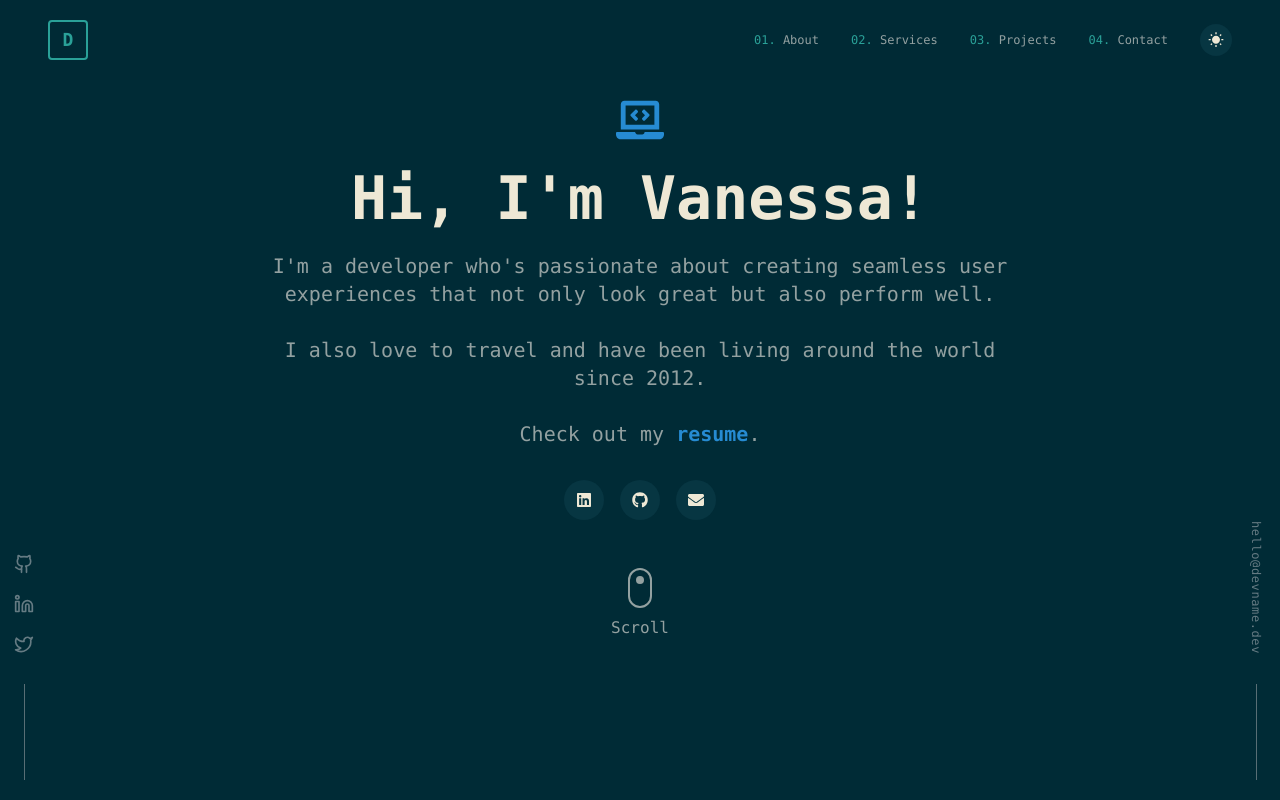
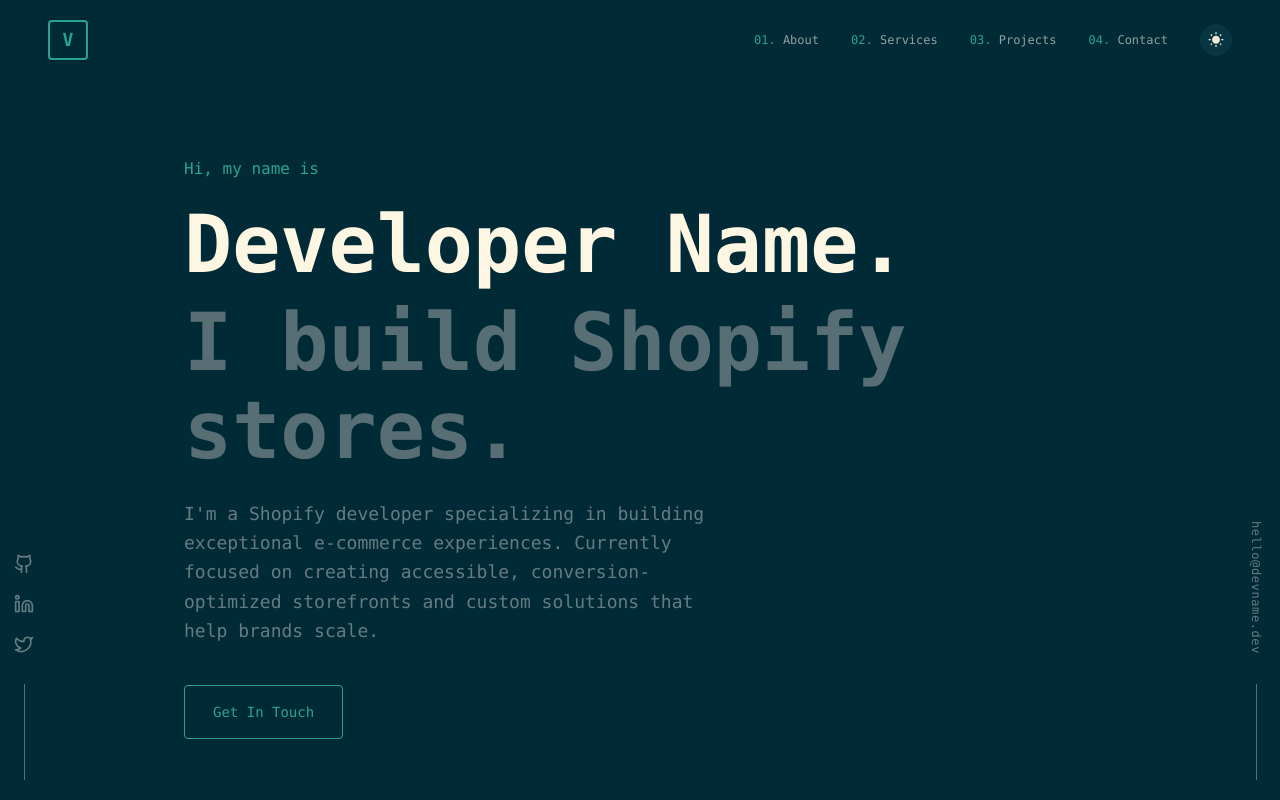
Before and after one commit to vwt604/portfolio-v3, a Next.js app: page / in a window 1280 px wide. Shown: the top 800 px of the page. Built offline with nearby package versions, Linux system fonts and the light colour scheme.

Commit message:
feat: add Hero

```diff
--- /dev/null
+++ b/app/components/Hero.tsx
@@ -0,0 +1,43 @@
+"use client";
+
+interface HeroProps {
+  name: string;
+  tagline: string;
+  description: string;
+}
+
+export default function Hero({ name, tagline, description }: HeroProps) {
+  const scrollTo = (id: string) => {
+    document.getElementById(id)?.scrollIntoView({ behavior: "smooth" });
+  };
+
+  return (
+    <section
+      id="hero"
+      className="min-h-screen flex flex-col justify-center pt-24 px-4 md:px-36 max-w-[1200px] mx-auto"
+    >
+      <p className="text-[var(--accent-cyan)] font-mono text-base mb-5">
+        Hi, my name is
+      </p>
+      <h1 className="text-[clamp(40px,8vw,80px)] font-bold text-[var(--heading-dark)] leading-[1.1] m-0">
+        {name}.
+      </h1>
+      <h2 className="text-[clamp(40px,8vw,80px)] font-bold text-[var(--text-muted)] leading-[1.1] mt-2.5 mb-0">
+        {tagline}
+      </h2>
+      <p className="max-w-[540px] mt-6 text-lg leading-relaxed text-[var(--text-dim)]">
+        {description}
+      </p>
+      <a
+        href="#contact"
+        onClick={(e) => {
+          e.preventDefault();
+          scrollTo("contact");
+        }}
+        className="inline-block mt-10 px-7 py-4 border border-[var(--accent-cyan)] rounded text-[var(--accent-cyan)] no-underline font-mono text-sm hover:bg-[var(--accent-cyan)]/10 transition-all duration-200 w-fit"
+      >
+        Get In Touch
+      </a>
+    </section>
+  );
+}
--- a/app/components/Navigation.tsx
+++ b/app/components/Navigation.tsx
@@ -28,7 +28,7 @@ export default function Navigation({
           onClick={() => scrollTo("hero")}
           className="w-10 h-10 border-2 border-[var(--accent-cyan)] rounded flex items-center justify-center font-mono font-bold text-[var(--accent-cyan)] text-lg hover:bg-[var(--accent-cyan)]/10 transition-all duration-200"
         >
-          D
+          V
         </button>
 
         {/* Nav Items */}
--- a/app/page.tsx
+++ b/app/page.tsx
@@ -1,6 +1,6 @@
 "use client";
 
-import Header from "./components/Header";
+import Hero from "./components/Hero";
 import Projects from "./components/Projects";
 import Footer from "./components/Footer";
 import Navigation from "./components/Navigation";
@@ -22,13 +22,21 @@ export default function Home() {
       <SidebarRight email={personalInfo.email} />
 
       <main className="min-h-screen">
-        <Header
+        {/* New Hero Section */}
+        <Hero
+          name={personalInfo.name}
+          tagline={personalInfo.tagline}
+          description={personalInfo.description}
+        />
+
+        {/* Old sections - will replace incrementally */}
+        {/* <Header
           name={header.name}
           title={header.title}
           description={header.description}
           resumeUrl={header.resumeUrl}
           socialLinks={header.socialLinks}
-        />
+        /> */}
         <Projects projects={projects} />
         <Footer socialLinks={header.socialLinks} resumeUrl={header.resumeUrl} />
       </main>
```
